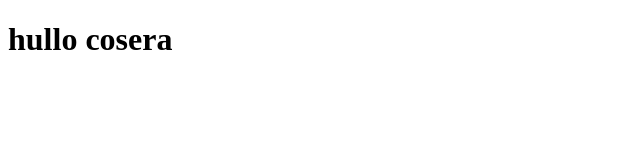
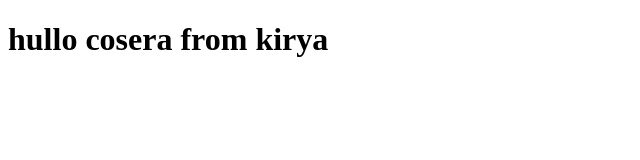
Before and after one commit to harrika/cosera, a plain HTML site: page index.html in a window 1280 px wide. Shown: the whole page, without its empty margins (0-640 px from the left). Drawn offline with Linux system fonts and the light colour scheme.

Commit message:
starting

```diff
--- a/index.html
+++ b/index.html
@@ -5,6 +5,6 @@
     <title>hullo cosera</title>
   </head>
   <body>
-    <h1>hullo cosera</h1>
+    <h1>hullo cosera from kirya</h1>
   </body>
 </html>
```
